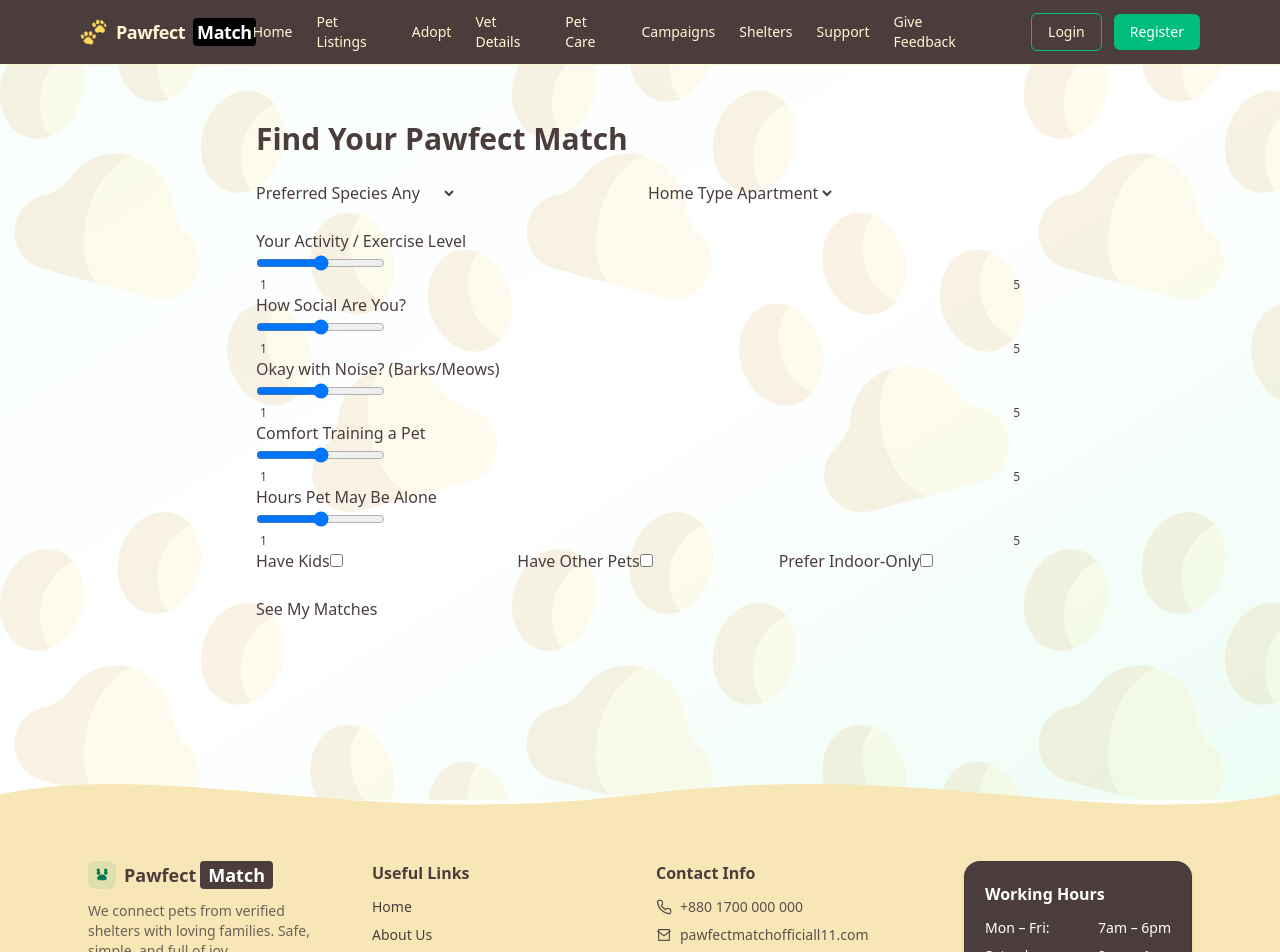
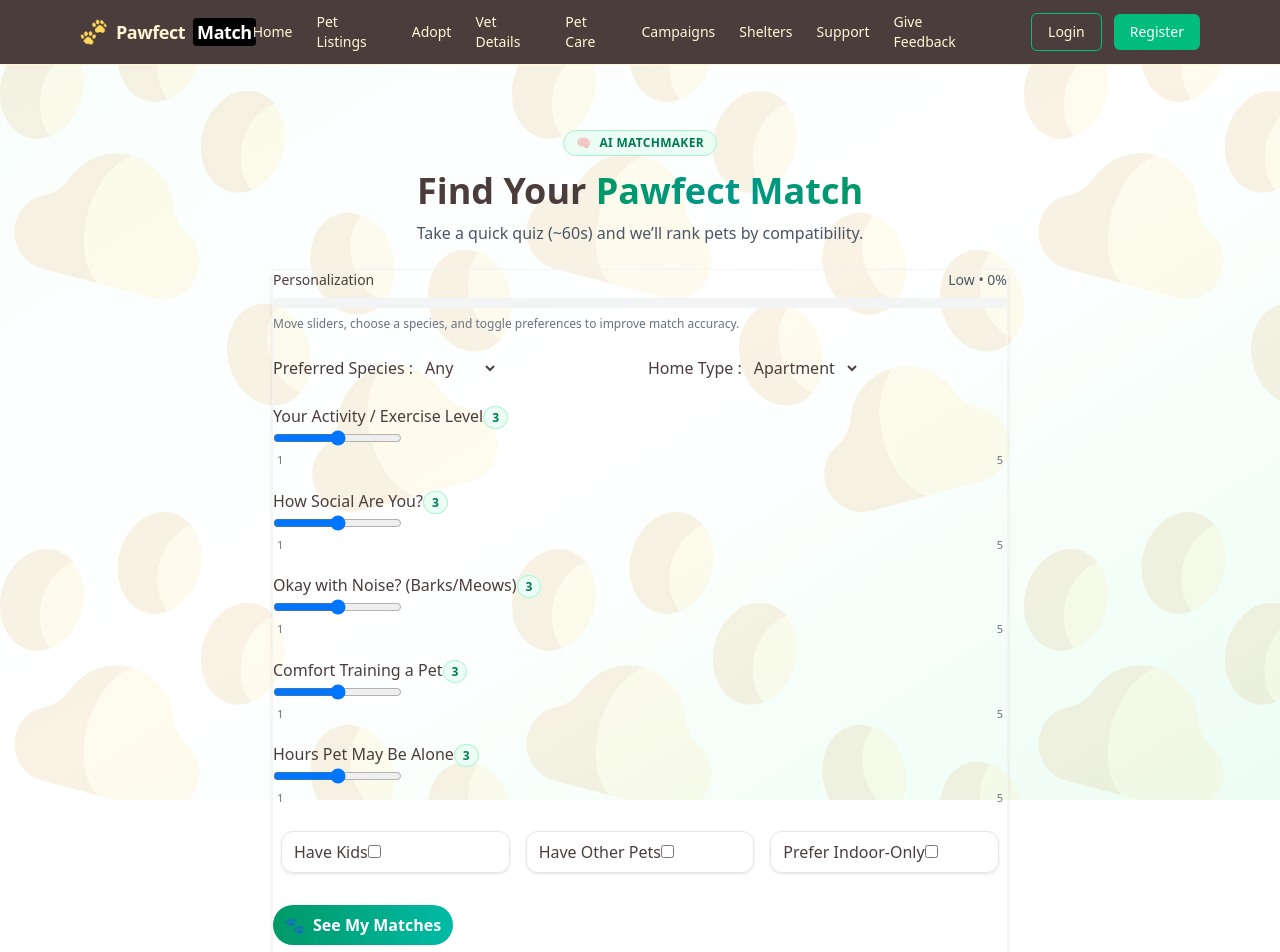
Before and after one commit to ruhanaatiq/pawfect-match, a Next.js app: page /matchmaker in a window 1280 px wide. Shown: the top 952 px of the page. Built offline with nearby package versions, Linux system fonts and the light colour scheme; no server answers.

Commit message:
added animation to matchmaker

```diff
--- a/src/app/matchmaker/page.jsx
+++ b/src/app/matchmaker/page.jsx
@@ -1,7 +1,8 @@
 "use client";
 
-import { useEffect, useState } from "react";
+import { useEffect, useState, useMemo } from "react";
 import { useRouter } from "next/navigation";
+import { motion } from "framer-motion";
 
 const initial = {
   energyLevel: 3,
@@ -16,6 +17,41 @@ const initial = {
   speciesPref: "any",
 };
 
+const container = {
+  hidden: { opacity: 0, y: 10 },
+  show: {
+    opacity: 1,
+    y: 0,
+    transition: { staggerChildren: 0.06, duration: 0.35, ease: "easeOut" },
+  },
+};
+const item = { hidden: { opacity: 0, y: 8 }, show: { opacity: 1, y: 0 } };
+
+/* ---------- Personalization progress ---------- */
+function computePersonalization(f) {
+  // Sliders: distance from neutral (3). Max per slider = 2 → normalize by 2.
+  const sliderKeys = ["energyLevel", "sociability", "vocalityTolerance", "trainingComfort", "homeAloneHours"];
+  const sliderScore = sliderKeys
+    .map((k) => Math.abs((Number(f[k]) || 3) - 3) / 2) // 0..1
+    .reduce((a, b) => a + b, 0); // 0..5
+
+  // Toggles: each checked adds 0.5 (3 toggles → 1.5 max)
+  const toggleScore = (f.hasKids ? 0.5 : 0) + (f.hasOtherPets ? 0.5 : 0) + (f.indoorPreferred ? 0.5 : 0); // 0..1.5
+
+  // Species: choosing not "any" adds 1
+  const speciesScore = f.speciesPref && f.speciesPref !== "any" ? 1 : 0; // 0..1
+
+  // HomeType: default is "apartment"; if changed to "house" add 0.5
+  const homeScore = f.homeType !== "apartment" ? 0.5 : 0; // 0..0.5
+
+  const total = sliderScore + toggleScore + speciesScore + homeScore; // 0..8
+  const pct = Math.round((total / 8) * 100);
+  let label = "Low";
+  if (pct >= 34 && pct < 67) label = "Medium";
+  if (pct >= 67) label = "High";
+  return { pct, label };
+}
+
 export default function MatchmakerPage() {
   const [form, setForm] = useState(initial);
   const [submitting, setSubmitting] = useState(false);
@@ -24,30 +60,90 @@ export default function MatchmakerPage() {
   useEffect(() => {
     try {
       const saved = JSON.parse(localStorage.getItem("pm_prefs") || "null");
-      if (saved) setForm({ ...initial, ...saved });
+      if (saved) setForm((f) => ({ ...f, ...saved }));
     } catch {}
   }, []);
 
   const onChange = (k, v) => setForm((f) => ({ ...f, [k]: v }));
+  const { pct, label } = useMemo(() => computePersonalization(form), [form]);
 
   async function handleSubmit(e) {
     e.preventDefault();
     setSubmitting(true);
     localStorage.setItem("pm_prefs", JSON.stringify(form));
-    // Navigate to results; API will read prefs from query to SSR or we fetch client-side
     router.push(`/matchmaker/results?species=${form.speciesPref}`);
   }
 
+  const sliders = useMemo(
+    () => [
+      ["energyLevel", "Your Activity / Exercise Level"],
+      ["sociability", "How Social Are You?"],
+      ["vocalityTolerance", "Okay with Noise? (Barks/Meows)"],
+      ["trainingComfort", "Comfort Training a Pet"],
+      ["homeAloneHours", "Hours Pet May Be Alone"],
+    ],
+    []
+  );
+
   return (
-    <div className="max-w-3xl mx-auto py-8">
-      <h1 className="text-3xl font-bold mb-6">Find Your Pawfect Match</h1>
-      <form onSubmit={handleSubmit} className="space-y-6">
-        {/* species */}
-        <div className="grid grid-cols-1 md:grid-cols-2 gap-4">
+    <div className="max-w-3xl mx-auto py-10 px-4">
+      {/* Header */}
+      <motion.div
+        initial={{ opacity: 0, y: 12 }}
+        animate={{ opacity: 1, y: 0 }}
+        transition={{ duration: 0.45, ease: "easeOut" }}
+        className="text-center mb-6"
+      >
+        <span className="inline-flex items-center gap-2 px-3 py-1 rounded-full bg-emerald-50 text-emerald-700 border border-emerald-200 text-xs font-semibold uppercase tracking-wide">
+          <span className="animate-[pulse_2.2s_ease-in-out_infinite]">🧠</span> AI Matchmaker
+        </span>
+        <h1 className="mt-3 text-4xl font-extrabold leading-tight text-[#4C3D3D]">
+          Find Your <span className="bg-clip-text text-transparent bg-gradient-to-r from-emerald-600 via-teal-600 to-emerald-600">Pawfect Match</span>
+        </h1>
+        <p className="mt-2 text-gray-600">
+          Take a quick quiz (<span className="font-medium">~60s</span>) and we’ll rank pets by compatibility.
+        </p>
+      </motion.div>
+
+      {/* Form Card */}
+      <motion.form
+        onSubmit={handleSubmit}
+        variants={container}
+        initial="hidden"
+        animate="show"
+        className="card bg-base-100 shadow-md border border-gray-100"
+      >
+        <div className="card-body space-y-6">
+          {/* Personalization progress */}
+          <motion.div variants={item} className="space-y-2">
+            <div className="flex items-center justify-between text-sm">
+              <span className="font-medium">Personalization</span>
+              <span className="text-gray-600">{label} • {pct}%</span>
+            </div>
+            <div className="h-2.5 rounded-full bg-gray-100 overflow-hidden">
+              <motion.div
+                className="h-full bg-gradient-to-r from-emerald-600 to-teal-500"
+                initial={{ width: 0 }}
+                animate={{ width: `${pct}%` }}
+                transition={{ type: "spring", stiffness: 140, damping: 18 }}
+                aria-valuemin={0}
+                aria-valuemax={100}
+                aria-valuenow={pct}
+                role="progressbar"
+              />
+            </div>
+            <p className="text-xs text-gray-500">
+              Move sliders, choose a species, and toggle preferences to improve match accuracy.
+            </p>
+          </motion.div>
+
+          {/* selects */}
+          <motion.div variants={item} className="grid grid-cols-1 md:grid-cols-2 gap-4">
             <label className="form-control">
-            <span className="label-text">Preferred Species</span>
-            <select
-              className="select select-bordered"
+              <span className="label-text">Preferred Species :</span>
+              <motion.select
+                whileTap={{ scale: 0.99 }}
+                className="select select-bordered px-2"
                 value={form.speciesPref}
                 onChange={(e) => onChange("speciesPref", e.target.value)}
               >
@@ -56,68 +152,120 @@ export default function MatchmakerPage() {
                 <option value="cat">Cat</option>
                 <option value="rabbit">Rabbit</option>
                 <option value="bird">Bird</option>
-            </select>
+              </motion.select>
             </label>
+
             <label className="form-control">
-            <span className="label-text">Home Type</span>
-            <select
-              className="select select-bordered"
+              <span className="label-text">Home Type :</span>
+              <motion.select
+                whileTap={{ scale: 0.99 }}
+                className="select select-bordered px-2"
                 value={form.homeType}
                 onChange={(e) => onChange("homeType", e.target.value)}
               >
                 <option value="apartment">Apartment</option>
                 <option value="house">House</option>
-            </select>
+              </motion.select>
             </label>
+          </motion.div>
+
+          {/* sliders */}
+          <div className="grid grid-cols-1 gap-5">
+            {sliders.map(([key, label]) => (
+              <motion.label key={key} variants={item} className="form-control">
+                <div className="label justify-between">
+                  <span className="label-text">{label}</span>
+                  <motion.span
+                    key={form[key]}
+                    initial={{ scale: 0.8, opacity: 0 }}
+                    animate={{ scale: 1, opacity: 1 }}
+                    transition={{ type: "spring", stiffness: 260, damping: 18 }}
+                    className="px-2 py-0.5 rounded-full text-xs font-semibold bg-emerald-50 text-emerald-700 border border-emerald-200"
+                    aria-live="polite"
+                  >
+                    {form[key]}
+                  </motion.span>
+                </div>
+                <input
+                  type="range"
+                  min="1"
+                  max="5"
+                  step="1"
+                  value={form[key]}
+                  onChange={(e) => onChange(key, Number(e.target.value))}
+                  className="range range-primary"
+                  aria-label={label}
+                />
+                <div className="flex justify-between text-[11px] px-1 text-gray-500">
+                  <span>1</span><span>5</span>
+                </div>
+              </motion.label>
+            ))}
           </div>
 
-        {/* sliders */}
-        {[
-          ["energyLevel", "Your Activity / Exercise Level"],
-          ["sociability", "How Social Are You?"],
-          ["vocalityTolerance", "Okay with Noise? (Barks/Meows)"],
-          ["trainingComfort", "Comfort Training a Pet"],
-          ["homeAloneHours", "Hours Pet May Be Alone"],
-        ].map(([key, label]) => (
-          <label key={key} className="form-control">
-            <div className="label"><span className="label-text">{label}</span></div>
-            <input
-              type="range"
-              min="1" max="5" step="1"
-              value={form[key]}
-              onChange={(e) => onChange(key, Number(e.target.value))}
-              className="range"
+          {/* toggles */}
+          <motion.div variants={item} className="grid grid-cols-1 md:grid-cols-3 gap-4 px-2">
+            <Toggle
+              label="Have Kids"
+              checked={form.hasKids}
+              onChange={(v) => onChange("hasKids", v)}
             />
-            <div className="flex justify-between text-xs px-1"><span>1</span><span>5</span></div>
-          </label>
-        ))}
+            <Toggle
+              label="Have Other Pets"
+              checked={form.hasOtherPets}
+              onChange={(v) => onChange("hasOtherPets", v)}
+            />
+            <Toggle
+              label="Prefer Indoor-Only"
+              checked={form.indoorPreferred}
+              onChange={(v) => onChange("indoorPreferred", v)}
+            />
+          </motion.div>
 
-        {/* toggles */}
-        <div className="grid grid-cols-1 md:grid-cols-3 gap-4">
-          <label className="label cursor-pointer">
-            <span className="label-text">Have Kids</span>
-            <input type="checkbox" className="toggle"
-              checked={form.hasKids}
-              onChange={(e) => onChange("hasKids", e.target.checked)} />
-          </label>
-          <label className="label cursor-pointer">
-            <span className="label-text">Have Other Pets</span>
-            <input type="checkbox" className="toggle"
-              checked={form.hasOtherPets}
-              onChange={(e) => onChange("hasOtherPets", e.target.checked)} />
-          </label>
-          <label className="label cursor-pointer">
-            <span className="label-text">Prefer Indoor-Only</span>
-            <input type="checkbox" className="toggle"
-              checked={form.indoorPreferred}
-              onChange={(e) => onChange("indoorPreferred", e.target.checked)} />
-          </label>
+          {/* submit */}
+          <motion.div variants={item} className="pt-2">
+            <motion.button
+              type="submit"
+              className="btn btn-primary rounded-4xl px-3 py-2 btn-block md:btn-lg text-white font-bold bg-gradient-to-r from-emerald-600 to-teal-500 border-0"
+              disabled={submitting}
+              whileHover={{ scale: submitting ? 1 : 1.02 }}
+              whileTap={{ scale: submitting ? 1 : 0.98 }}
+            >
+              <motion.span
+                className="mr-2"
+                animate={
+                  submitting
+                    ? { rotate: [0, 360], transition: { repeat: Infinity, duration: 0.9, ease: "linear" } }
+                    : { rotate: [0, -12, 12, 0], y: [0, -1, 1, 0], transition: { duration: 1.2, repeat: Infinity, repeatDelay: 1.3 } }
+                }
+                aria-hidden
+              >
+                🐾
+              </motion.span>
+              {submitting ? "Matching..." : "See My Matches"}
+            </motion.button>
+            <p className="mt-2 text-xs text-gray-500 text-center">
+              We’ll use your answers locally to personalize results. You can update them anytime.
+            </p>
+          </motion.div>
         </div>
-
-        <button className="btn btn-primary" disabled={submitting}>
-          {submitting ? "Matching..." : "See My Matches"}
-        </button>
-      </form>
+      </motion.form>
     </div>
   );
 }
+
+/* ---------- tiny toggle with micro-interactions ---------- */
+function Toggle({ label, checked, onChange }) {
+  return (
+    <label className="label cursor-pointer items-center justify-between px-3 py-2 rounded-xl border border-gray-200 bg-white/70 hover:bg-white shadow-sm transition">
+      <span className="label-text">{label}</span>
+      <motion.input
+        type="checkbox"
+        className="toggle"
+        checked={checked}
+        onChange={(e) => onChange(e.target.checked)}
+        whileTap={{ scale: 0.95 }}
+      />
+    </label>
+  );
+}
--- a/src/components/Hero.jsx
+++ b/src/components/Hero.jsx
@@ -20,16 +20,14 @@ export default function Hero() {
 
   // autoplay carousel
   useEffect(() => {
-    const id = setInterval(() => {
-      setCurrent((i) => (i + 1) % slides.length);
-    }, 3500);
+    const id = setInterval(() => setCurrent((i) => (i + 1) % slides.length), 3500);
     return () => clearInterval(id);
   }, [slides.length]);
 
-  // ✅ JS version (no TS types)
-  const goTo = useCallback((idx) => {
-    setCurrent((idx + slides.length) % slides.length);
-  }, [slides.length]);
+  const goTo = useCallback(
+    (idx) => setCurrent((idx + slides.length) % slides.length),
+    [slides.length]
+  );
 
   function handleSearch(e) {
     e.preventDefault();
@@ -43,6 +41,10 @@ export default function Hero() {
       {/* animated paw background */}
       <div className="absolute inset-0 pointer-events-none">
         <div className="absolute inset-0 bg-[url('/paws-bg.png')] bg-[length:220px_220px] opacity-10 animate-pawFloat" />
+        {/* floating paw decals */}
+        <FloatingPaw className="left-[10%] top-[20%]" delay={0} />
+        <FloatingPaw className="right-[12%] top-[30%]" delay={1.2} />
+        <FloatingPaw className="left-[18%] bottom-[18%]" delay={2.1} />
       </div>
 
       <div className="relative z-10 max-w-6xl mx-auto px-6 grid md:grid-cols-2 gap-10 items-center">
@@ -53,32 +55,54 @@ export default function Hero() {
           animate={{ opacity: 1, y: 0 }}
           transition={{ duration: 0.6, ease: "easeOut" }}
         >
-          <h1 className="text-4xl md:text-5xl font-extrabold leading-tight text-[#4C3D3D]">
+          {/* NEW: AI Matchmaker pill */}
+          <motion.div
+            className="inline-flex items-center gap-2 px-3 py-1 rounded-full bg-emerald-50 text-emerald-700 border border-emerald-200"
+            initial={{ opacity: 0, y: -6 }}
+            animate={{ opacity: 1, y: 0 }}
+            transition={{ delay: 0.05, duration: 0.35 }}
+            aria-label="New AI Matchmaker feature"
+          >
+            <span className="text-xs font-semibold uppercase tracking-wide">New</span>
+            <span className="text-xs">AI Matchmaker</span>
+          </motion.div>
+
+          <h1 className="mt-3 text-4xl md:text-5xl font-extrabold leading-tight text-[#4C3D3D]">
             Find Your{" "}
             <motion.span
-              className="text-emerald-600 inline-block"
-              initial={{ scale: 0.9 }}
-              animate={{ scale: [0.9, 1.03, 1] }}
-              transition={{ duration: 0.8, ease: "easeOut" }}
+              className="inline-block bg-clip-text text-transparent bg-gradient-to-r from-emerald-600 via-teal-600 to-emerald-600"
+              initial={{ scale: 0.96 }}
+              animate={{ scale: [0.96, 1.03, 1] }}
+              transition={{ duration: 0.9, ease: "easeOut" }}
             >
-              Best Match
+              Pawfect Match
             </motion.span>
           </h1>
 
           <motion.p
-            className="mt-4 text-gray-700 max-w-md md:max-w-lg"
+            className="mt-3 text-gray-700 max-w-md md:max-w-lg"
             initial={{ opacity: 0, y: 10 }}
             animate={{ opacity: 1, y: 0 }}
             transition={{ delay: 0.15, duration: 0.5 }}
           >
-            Discover loving pets from shelters and foster homes. Adopt a furry
-            friend and give them the home they deserve.
+            Discover loving pets from shelters and foster homes. Adopt a furry friend and give
+            them the home they deserve.
+          </motion.p>
+
+          {/* NEW: quiz subheadline */}
+          <motion.p
+            className="mt-2 text-sm text-gray-600"
+            initial={{ opacity: 0 }}
+            animate={{ opacity: 1 }}
+            transition={{ delay: 0.25, duration: 0.4 }}
+          >
+            Not sure where to start? Take our 60-second quiz and get personalized matches.
           </motion.p>
 
           {/* Search Box */}
           <motion.form
             onSubmit={handleSearch}
-            className="mt-6 flex items-center bg-white shadow-md rounded-full overflow-hidden max-w-md mx-auto md:mx-0 focus-within:shadow-lg transition-shadow"
+            className="mt-5 flex items-center bg-white shadow-md rounded-full overflow-hidden max-w-md mx-auto md:mx-0 focus-within:shadow-lg transition-shadow"
             initial={{ opacity: 0, y: 8 }}
             animate={{ opacity: 1, y: 0 }}
             transition={{ delay: 0.25, duration: 0.45 }}
@@ -89,7 +113,7 @@ export default function Hero() {
               type="text"
               value={query}
               onChange={(e) => setQuery(e.target.value)}
-              placeholder="Search pets (e.g., Husky, kitten, Dhaka)..."
+              placeholder="Search pets (e.g., Husky, kitten, Dhaka)…"
               className="flex-1 px-5 py-3 outline-none"
               aria-label="Search pets"
             />
@@ -118,23 +142,33 @@ export default function Hero() {
               </button>
             ))}
           </motion.div>
-          {/* Matchmaker Quiz CTA */}
+
+          {/* ✅ Matchmaker CTA with animation */}
           <motion.div
-  className="mt-6 flex justify-center md:justify-start"
+            className="mt-6 flex items-center gap-3 justify-center md:justify-start"
             initial={{ opacity: 0, y: 10 }}
             animate={{ opacity: 1, y: 0 }}
             transition={{ delay: 0.45 }}
           >
-  <button
+            <motion.button
               onClick={() => router.push("/matchmaker")}
-    className="btn btn-lg bg-gradient-to-r rounded-full px-3 py-2 from-emerald-600 to-teal-500 text-white font-bold shadow-md hover:shadow-lg"
+              className="btn btn-lg border-0 px-5 py-3 rounded-full text-white font-bold shadow-md hover:shadow-lg bg-gradient-to-r from-emerald-600 to-teal-500"
+              whileHover={{ scale: 1.03 }}
+              whileTap={{ scale: 0.98 }}
             >
-    🐾 Take the Matchmaker Quiz
-  </button>
-</motion.div>
+              <motion.span
+                className="mr-1"
+                animate={{ rotate: [0, -10, 10, 0], y: [0, -1, 1, 0] }}
+                transition={{ duration: 1.2, repeat: Infinity, repeatDelay: 1.3 }}
+                aria-hidden
+              >
+
+              </motion.span>
+    🐾 Pet-Human Personality Match Quiz            </motion.button>
+
 
           </motion.div>
-
+        </motion.div>
 
         {/* Right: Animated blob + Carousel */}
         <div className="flex justify-center md:justify-end">
@@ -228,3 +262,18 @@ export default function Hero() {
     </section>
   );
 }
+
+/* ---------- tiny helper: floating paw decal ---------- */
+function FloatingPaw({ className = "", delay = 0 }) {
+  return (
+    <motion.div
+      className={`absolute text-3xl opacity-20 ${className}`}
+      initial={{ y: 20, opacity: 0 }}
+      animate={{ y: [-10, 10, -10], opacity: [0.15, 0.25, 0.15] }}
+      transition={{ duration: 6, repeat: Infinity, ease: "easeInOut", delay }}
+      aria-hidden
+    >
+      🐾
+    </motion.div>
+  );
+}
```
Lines whose indentation alone changed are shown as unchanged.
